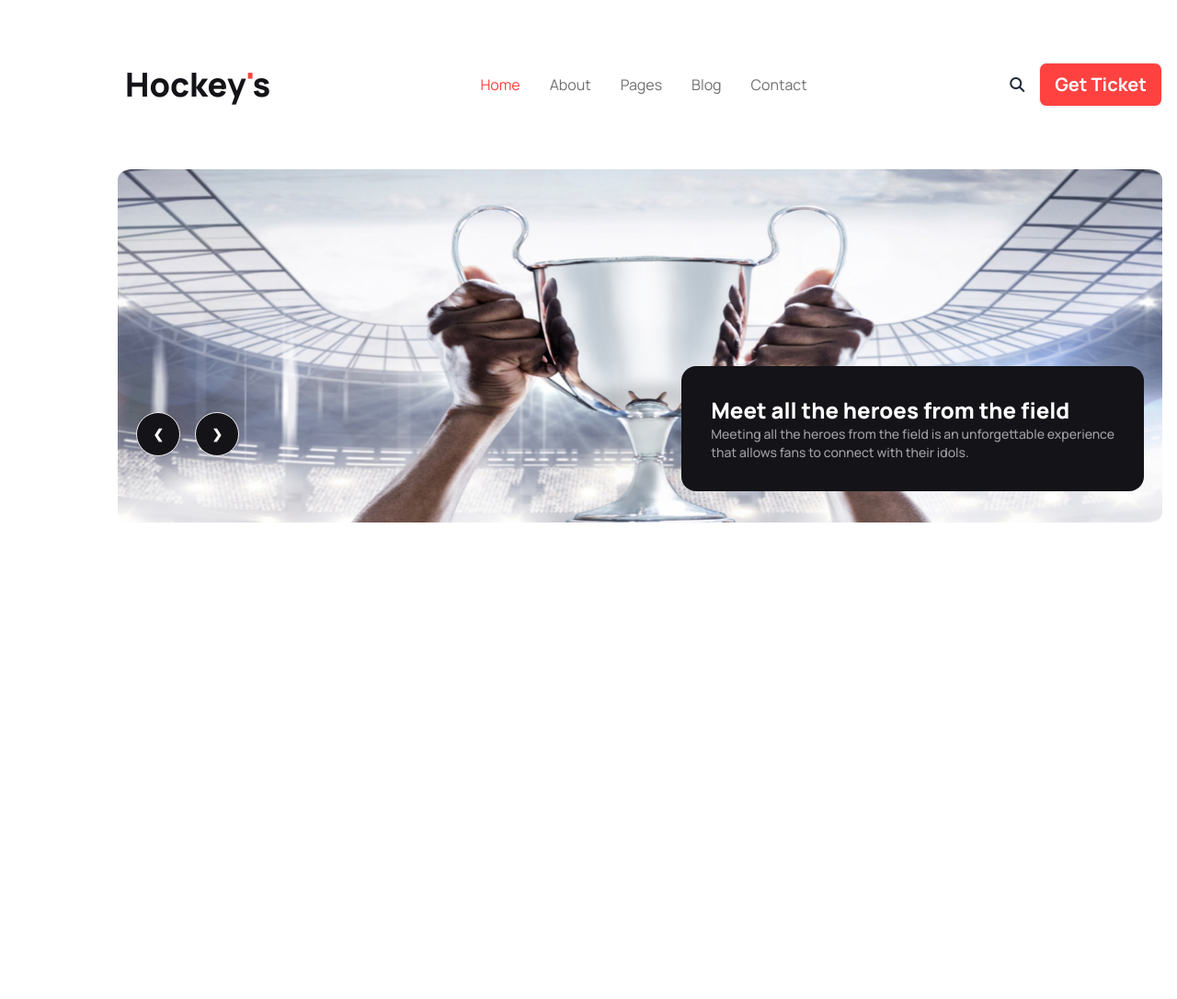
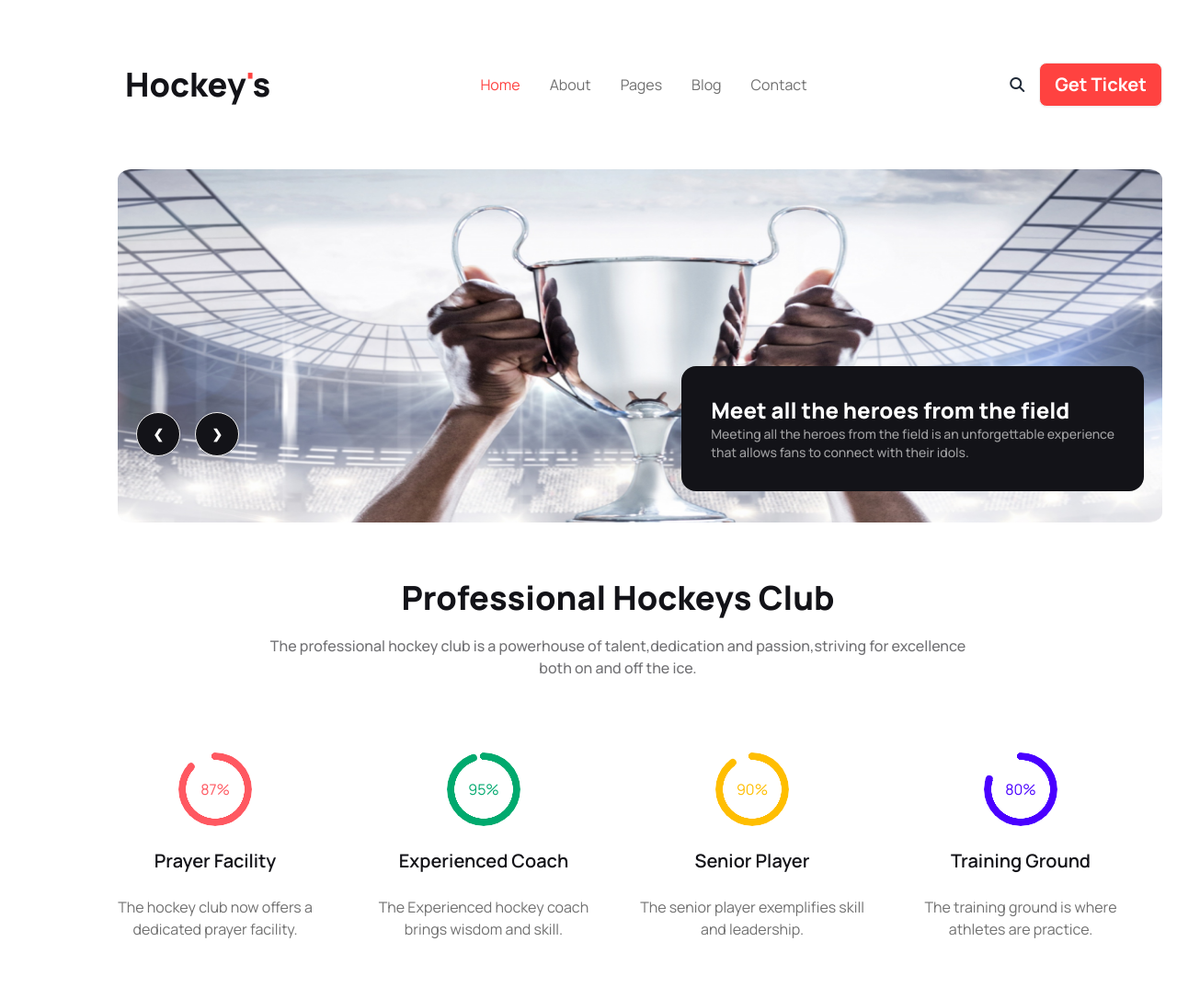
Before and after one commit to Anwar-97/Assignment-3, a plain HTML site: page index.html in a window 1280 px wide. Shown: the whole page at 92% size. Before the commit the page ends 800 px from the top, so only its background shows below. Drawn offline with nearby package versions, Linux system fonts and the light colour scheme.

Commit message:
professional section completed

```diff
--- a/index.html
+++ b/index.html
@@ -111,5 +111,57 @@
 
       </header>
 
+      <main class="container max-auto mt-14">
+          <!--professional section-->
+      <section class="text-center mt-14  lg:pl-16">
+        <h2 class=" text-hockey-primary-1 text-2xl lg:text-4xl font-extrabold mb-5">Professional Hockeys Club</h2>
+            <p class="lg:max-w-3xl mb-10 mx-auto text-[#13131899] font-medium ">The professional hockey club is a powerhouse of talent,dedication and passion,striving for excellence both on and off the ice. </p>
+            <!--professional card container-->
+            <div class=" grid grid-cols-1 lg:grid-cols-4 p-10 gap-8">
+               <!--first card-->
+               <div class="mb-6  bg-[#FFF]  border-none">
+                <div class="radial-progress text-error" style="--value:87;" role="progressbar">87%</div>
+                <div class="">
+                  <h4 class=" font-semibold text-hockey-primary-1 text-xl mt-6">Prayer Facility</h4>
+
+                  <p class=" text-[#707070] mt-6 ">The hockey club now offers a dedicated prayer facility.</p>
+
+            </div>
+            </div>
+               <!--second card-->
+               <div class="mb-6 bg-[#FFF] p  border-none">
+                <div class="radial-progress  text-success" style="--value:95;" role="progressbar">95%</div>
+                <div class="">
+                  <h4 class=" font-semibold text-hockey-primary-1 text-xl mt-6">Experienced Coach</h4>
+
+                  <p class=" text-[#707070] mt-6">The Experienced hockey coach brings wisdom and skill.</p>
+
+            </div>
+            </div>
+               <!--third card-->
+               <div class="mb-6   bg-[#FFF]   border-none">
+                <div class="radial-progress text-warning" style="--value:90;" role="progressbar">90%</div>
+                <div class="">
+                  <h4 class=" font-semibold text-hockey-primary-1 text-xl mt-6">Senior Player</h4>
+
+                  <p class=" text-[#707070] mt-6">The senior player exemplifies skill and leadership.</p>
+
+            </div>
+            </div>
+               <!--fourth card-->
+               <div class="  bg-[#FFF]  border-none">
+                <div class="radial-progress text-primary" style="--value:80;" role="progressbar">80% </div>
+                <div class="">
+                  <h4 class=" font-semibold text-hockey-primary-1 text-xl mt-6">Training Ground</h4>
+
+                  <p class=" text-[#707070] mt-6">The training ground is where athletes are practice.</p>
+
+                </div>
+            </div>
+          </div>
+      </section>
+
+      </main>
+
 </body>
 </html>
```
